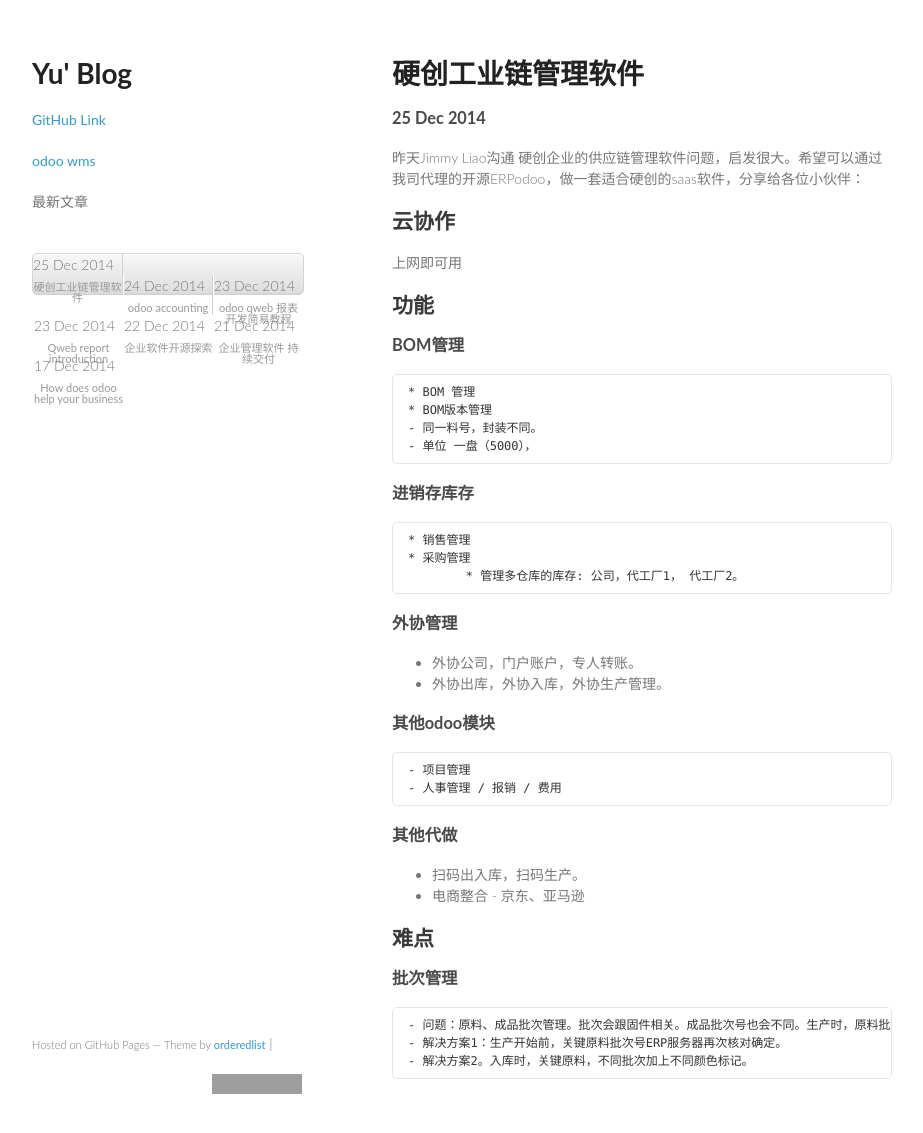
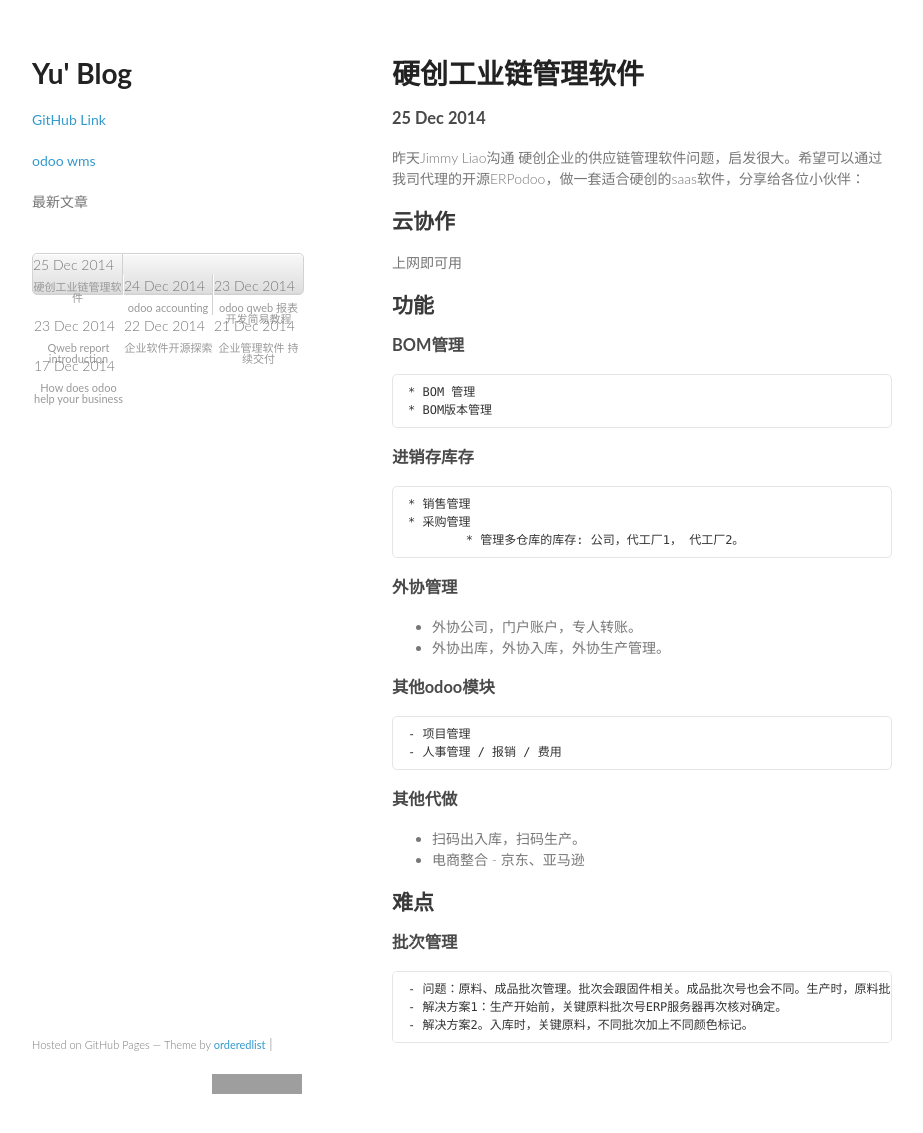
Before and after one commit to uynil/uynil.github.io, a Jekyll site: the page built from _posts/2014-12-25-maker_erp.md, in a window 1280 px wide and 1149 px high. Shown: the top 1133 px of the window, without its empty margins (178-1101 px from the left). Built offline with Jekyll 4.4.1, drawn with Linux system fonts in a browser that asks for light colours; Markdown is read by kramdown in place of the engine named in the settings; grey boxes are pictures that could not be loaded.

Commit message:
[add] maker erp 2

```diff
--- a/_posts/2014-12-25-maker_erp.md
+++ b/_posts/2014-12-25-maker_erp.md
@@ -16,8 +16,6 @@ title: 硬创工业链管理软件
 ### BOM管理
 	* BOM 管理
 	* BOM版本管理
-	- 同一料号，封装不同。
-    - 单位 一盘（5000），
 
 ### 进销存库存
 	* 销售管理
```
